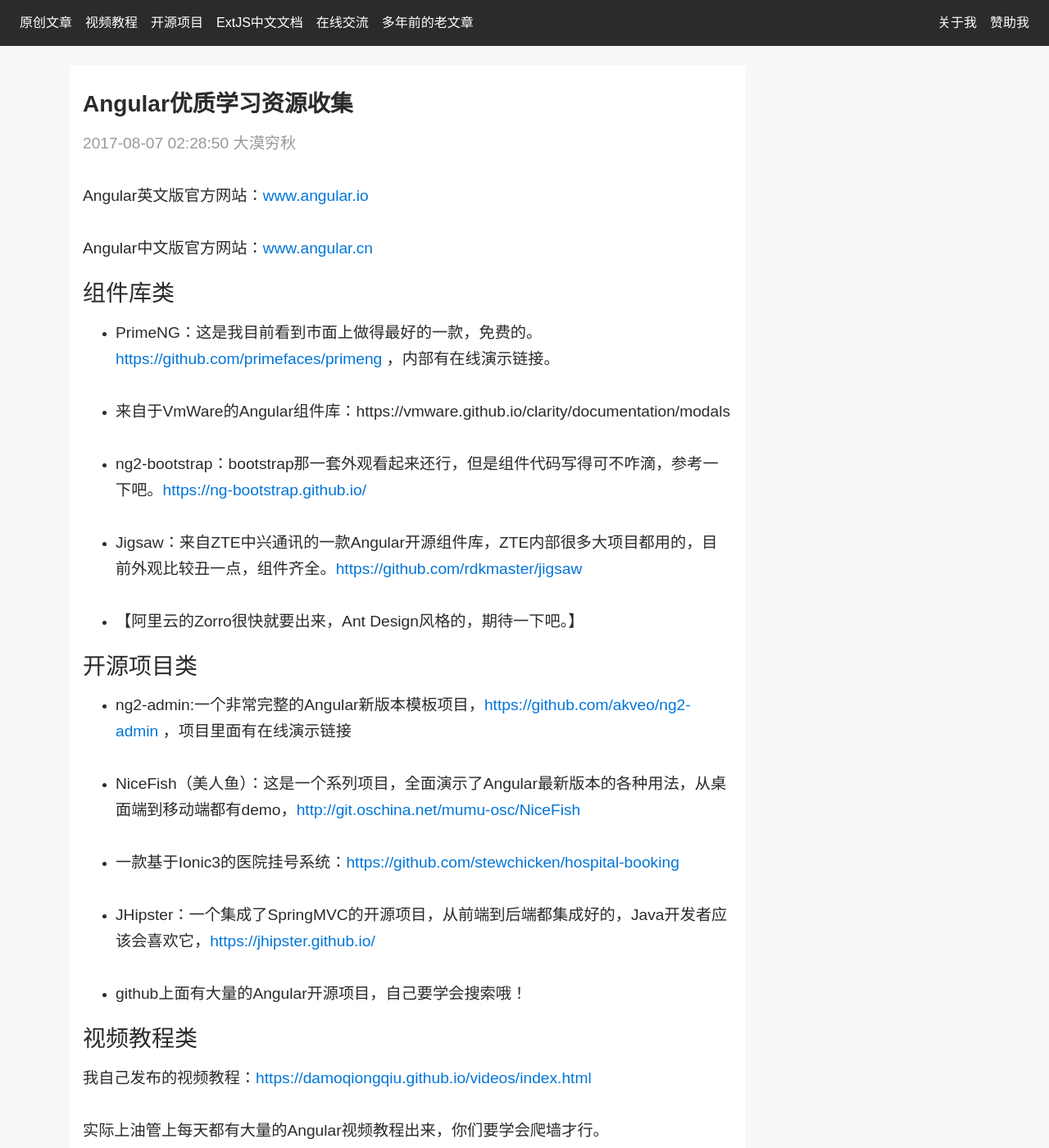
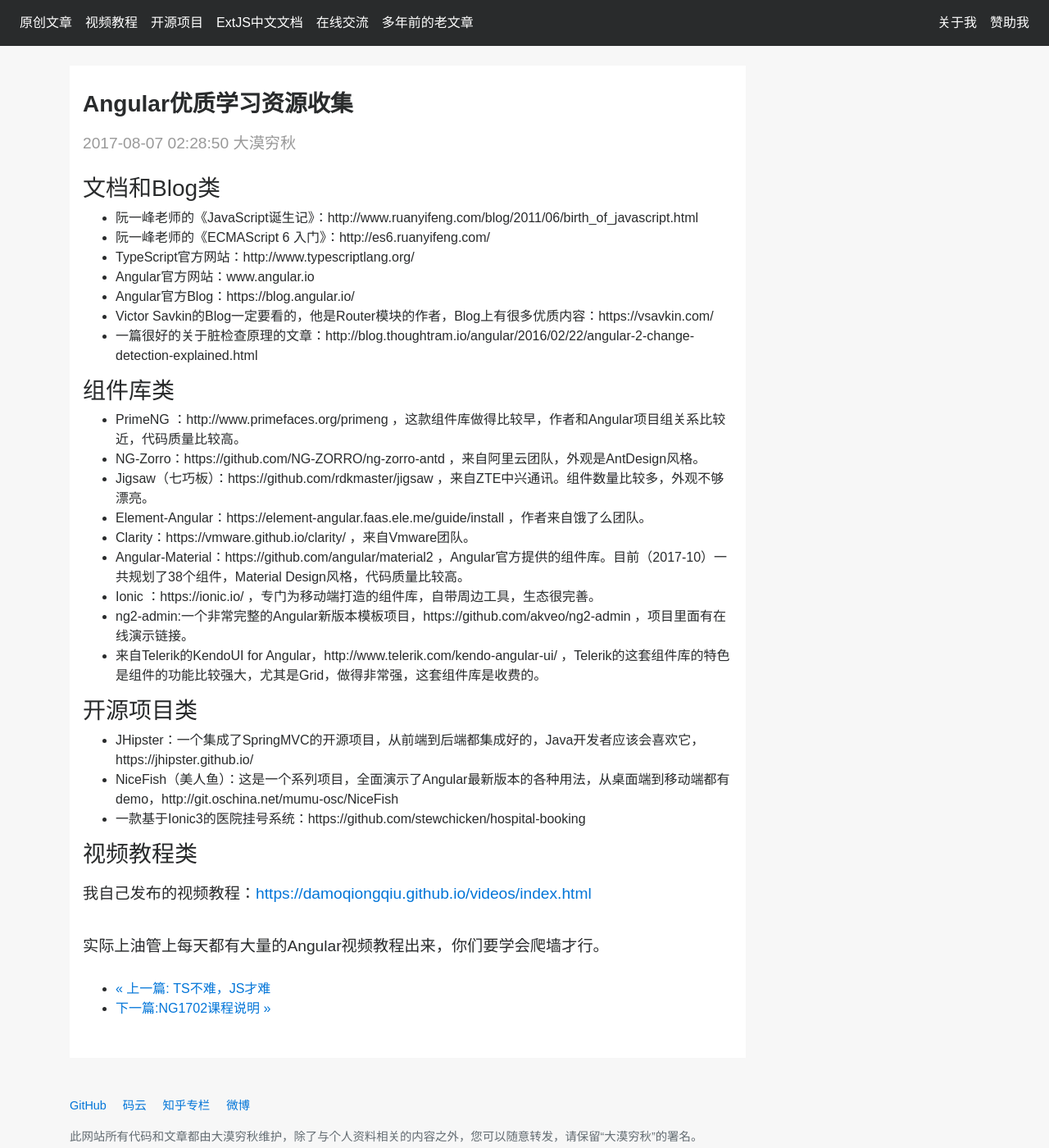
Before and after one commit to dukuiran/damoqiongqiu.github.io, a Jekyll site: the page built from _posts/2017-08-07-angular-learning-materials.markdown, in a window 1280 px wide and 1400 px high. Shown: the whole window at 82% size. Built offline with Jekyll 4.4.1, drawn with Linux system fonts in a browser that asks for light colours; nearby versions of some CDN libraries; comment, search, counter and statistics services are not loaded; some of the changed text lies outside the part shown.

Commit message:
更新内容

```diff
--- a/_posts/2017-08-07-angular-learning-materials.markdown
+++ b/_posts/2017-08-07-angular-learning-materials.markdown
@@ -9,51 +9,36 @@
 excerpt: Angular优质学习资源收集
 ---
 
-Angular英文版官方网站：<a href="http://www.angular.io" target="_blank">www.angular.io</a>
+### 文档和Blog类
 
-
-Angular中文版官方网站：<a href="http://www.angular.cn" target="_blank">www.angular.cn</a>
+- 阮一峰老师的《JavaScript诞生记》：http://www.ruanyifeng.com/blog/2011/06/birth_of_javascript.html
+- 阮一峰老师的《ECMAScript 6 入门》：http://es6.ruanyifeng.com/
+- TypeScript官方网站：http://www.typescriptlang.org/
+- Angular官方网站：www.angular.io
+- Angular官方Blog：https://blog.angular.io/
+- Victor Savkin的Blog一定要看的，他是Router模块的作者，Blog上有很多优质内容：https://vsavkin.com/
+- 一篇很好的关于脏检查原理的文章：http://blog.thoughtram.io/angular/2016/02/22/angular-2-change-detection-explained.html
 
 ### 组件库类
 
-- PrimeNG：这是我目前看到市面上做得最好的一款，免费的。<a href="https://github.com/primefaces/primeng" target="_blank">https://github.com/primefaces/primeng</a> ，内部有在线演示链接。
-
-- 来自于VmWare的Angular组件库：https://vmware.github.io/clarity/documentation/modals
-
-- ng2-bootstrap：bootstrap那一套外观看起来还行，但是组件代码写得可不咋滴，参考一下吧。<a href="https://ng-bootstrap.github.io/" target="_blank">https://ng-bootstrap.github.io/</a>
-
-- Jigsaw：来自ZTE中兴通讯的一款Angular开源组件库，ZTE内部很多大项目都用的，目前外观比较丑一点，组件齐全。<a href="https://github.com/rdkmaster/jigsaw" target="_blank">https://github.com/rdkmaster/jigsaw</a>
-
-- 【阿里云的Zorro很快就要出来，Ant Design风格的，期待一下吧。】
+- PrimeNG ：http://www.primefaces.org/primeng ，这款组件库做得比较早，作者和Angular项目组关系比较近，代码质量比较高。
+- NG-Zorro：https://github.com/NG-ZORRO/ng-zorro-antd ，来自阿里云团队，外观是AntDesign风格。
+- Jigsaw（七巧板）：https://github.com/rdkmaster/jigsaw ，来自ZTE中兴通讯。组件数量比较多，外观不够漂亮。
+- Element-Angular：https://element-angular.faas.ele.me/guide/install ，作者来自饿了么团队。
+- Clarity：https://vmware.github.io/clarity/ ，来自Vmware团队。
+- Angular-Material：https://github.com/angular/material2 ，Angular官方提供的组件库。目前（2017-10）一共规划了38个组件，Material Design风格，代码质量比较高。
+- Ionic ：https://ionic.io/ ，专门为移动端打造的组件库，自带周边工具，生态很完善。
+- ng2-admin:一个非常完整的Angular新版本模板项目，https://github.com/akveo/ng2-admin ，项目里面有在线演示链接。
+- 来自Telerik的KendoUI for Angular，http://www.telerik.com/kendo-angular-ui/ ，Telerik的这套组件库的特色是组件的功能比较强大，尤其是Grid，做得非常强，这套组件库是收费的。
 
 ### 开源项目类
 
-- ng2-admin:一个非常完整的Angular新版本模板项目，<a href="https://github.com/akveo/ng2-admin" target="_blank">https://github.com/akveo/ng2-admin</a> ，项目里面有在线演示链接
-
-- NiceFish（美人鱼）：这是一个系列项目，全面演示了Angular最新版本的各种用法，从桌面端到移动端都有demo，<a href="http://git.oschina.net/mumu-osc/NiceFish" target="_blank">http://git.oschina.net/mumu-osc/NiceFish</a>
-
-- 一款基于Ionic3的医院挂号系统：<a href="https://github.com/stewchicken/hospital-booking" target="_blank">https://github.com/stewchicken/hospital-booking</a>
-
-- JHipster：一个集成了SpringMVC的开源项目，从前端到后端都集成好的，Java开发者应该会喜欢它，<a href="https://jhipster.github.io/" target="_blank">https://jhipster.github.io/</a>
-
-- github上面有大量的Angular开源项目，自己要学会搜索哦！
+- JHipster：一个集成了SpringMVC的开源项目，从前端到后端都集成好的，Java开发者应该会喜欢它，https://jhipster.github.io/
+- NiceFish（美人鱼）：这是一个系列项目，全面演示了Angular最新版本的各种用法，从桌面端到移动端都有demo，http://git.oschina.net/mumu-osc/NiceFish
+- 一款基于Ionic3的医院挂号系统：https://github.com/stewchicken/hospital-booking
 
 ### 视频教程类
 
 我自己发布的视频教程：<a href="https://damoqiongqiu.github.io/videos/index.html" target="_blank">https://damoqiongqiu.github.io/videos/index.html</a>
 
 实际上油管上每天都有大量的Angular视频教程出来，你们要学会爬墙才行。
-
-### 技术文章类
-
-Victor的Blog一定要看的，有很多优质内容：<a href="https://vsavkin.com/" target="_blank">https://vsavkin.com/</a>
-
-关于双向数据绑定原理的一些文章：
-
-- <a href="http://blog.thoughtram.io/angular/2016/02/22/angular-2-change-detection-explained.html" target="_blank">http://blog.thoughtram.io/angular/2016/02/22/angular-2-change-detection-explained.html</a>
-
-- <a href="http://teropa.info/blog/2015/03/02/change-and-its-detection-in-javascript-frameworks.html" target="_blank">http://teropa.info/blog/2015/03/02/change-and-its-detection-in-javascript-frameworks.html</a>
-
-- <a href="https://vsavkin.com/change-detection-in-angular-2-4f216b855d4c" target="_blank">https://vsavkin.com/change-detection-in-angular-2-4f216b855d4c</a>
-
-到Medium上搜Angular，非常多的技术文章，这也是Angular项目组发布官方文章的地方。<a href="https://medium.com" target="_blank">https://medium.com</a>
```
